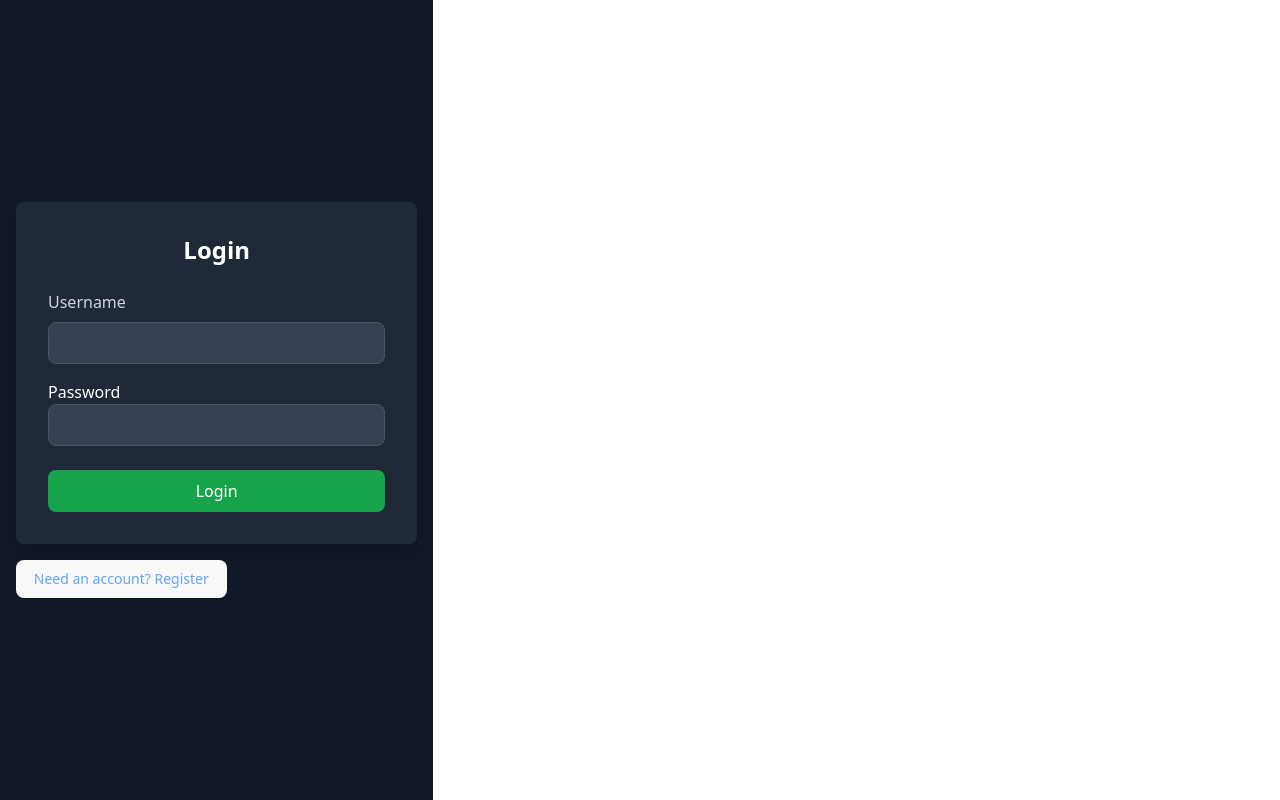
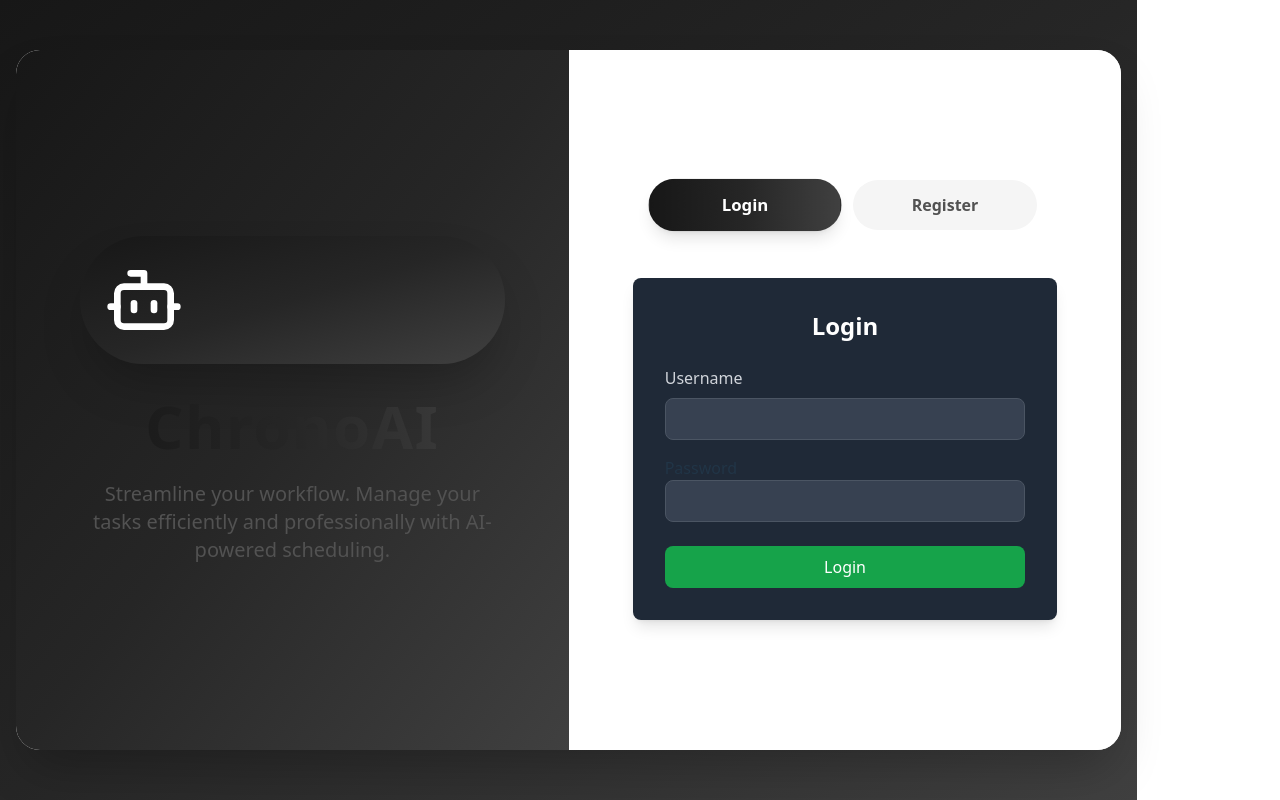
Before and after one commit to MysticalFlame3/chrono-ai, a React (Vite) app in the folder frontend/: page / in a window 1280 px wide. Built offline with nearby package versions, Linux system fonts and the light colour scheme.

Commit message:
Update App.jsx

```diff
--- a/frontend/src/App.jsx
+++ b/frontend/src/App.jsx
@@ -1,38 +1,52 @@
-import { useState, useEffect } from 'react';
-import RegistrationForm from './components/RegistrationForm';
-import LoginForm from './components/LoginForm';
+import React, { useState } from 'react';
+import { Toaster } from 'react-hot-toast';
 import DashboardPage from './pages/DashboardPage';
+import AuthPage from './pages/AuthPage';
 
 function App() {
-  // Check if a token exists in local storage to keep the user logged in
   const [isLoggedIn, setIsLoggedIn] = useState(!!localStorage.getItem('token'));
-  const [isLoginView, setIsLoginView] = useState(true);
-
-  if (isLoggedIn) {
-    return (
-      <div className="bg-gray-900 text-white min-h-screen p-4">
-        <DashboardPage setIsLoggedIn={setIsLoggedIn} />
-      </div>
-    );
-  }
 
   return (
-    <div className="bg-gray-900 text-white min-h-screen flex flex-col items-center justify-center p-4">
-      <div className="w-full max-w-md">
-        {isLoginView ? (
-          <LoginForm setIsLoggedIn={setIsLoggedIn} />
-        ) : (
-          <RegistrationForm />
-        )}
-        <button
-          onClick={() => setIsLoginView(!isLoginView)}
-          className="mt-4 text-sm text-blue-400 hover:underline"
-        >
-          {isLoginView
-            ? 'Need an account? Register'
-            : 'Already have an account? Login'}
-        </button>
-      </div>
+    <div className="min-h-screen bg-gradient-to-br from-neutral-900 via-neutral-800 to-neutral-700 font-sans">
+      {isLoggedIn ? (
+        <DashboardPage setIsLoggedIn={setIsLoggedIn} />
+      ) : (
+        <AuthPage setIsLoggedIn={setIsLoggedIn} />
+      )}
+
+      {/* Toast provider for beautiful notifications */}
+      <Toaster
+        position="top-right"
+        toastOptions={{
+          style: {
+            background: '#1f2937', // bg-neutral-800
+            color: '#f9fafb', // text-neutral-50
+            borderRadius: '12px',
+            border: '1px solid rgba(255, 255, 255, 0.1)',
+            boxShadow: '0 20px 25px -5px rgba(0, 0, 0, 0.1), 0 10px 10px -5px rgba(0, 0, 0, 0.04)',
+          },
+          duration: 3000,
+          success: {
+            duration: 2000,
+            iconTheme: {
+              primary: '#10b981',
+              secondary: '#ffffff',
+            },
+          },
+          error: {
+            duration: 4000,
+            iconTheme: {
+              primary: '#ef4444',
+              secondary: '#ffffff',
+            },
+          },
+        }}
+        gutter={16}
+        containerStyle={{
+          top: 20,
+          right: 20,
+        }}
+      />
     </div>
   );
 }
```
